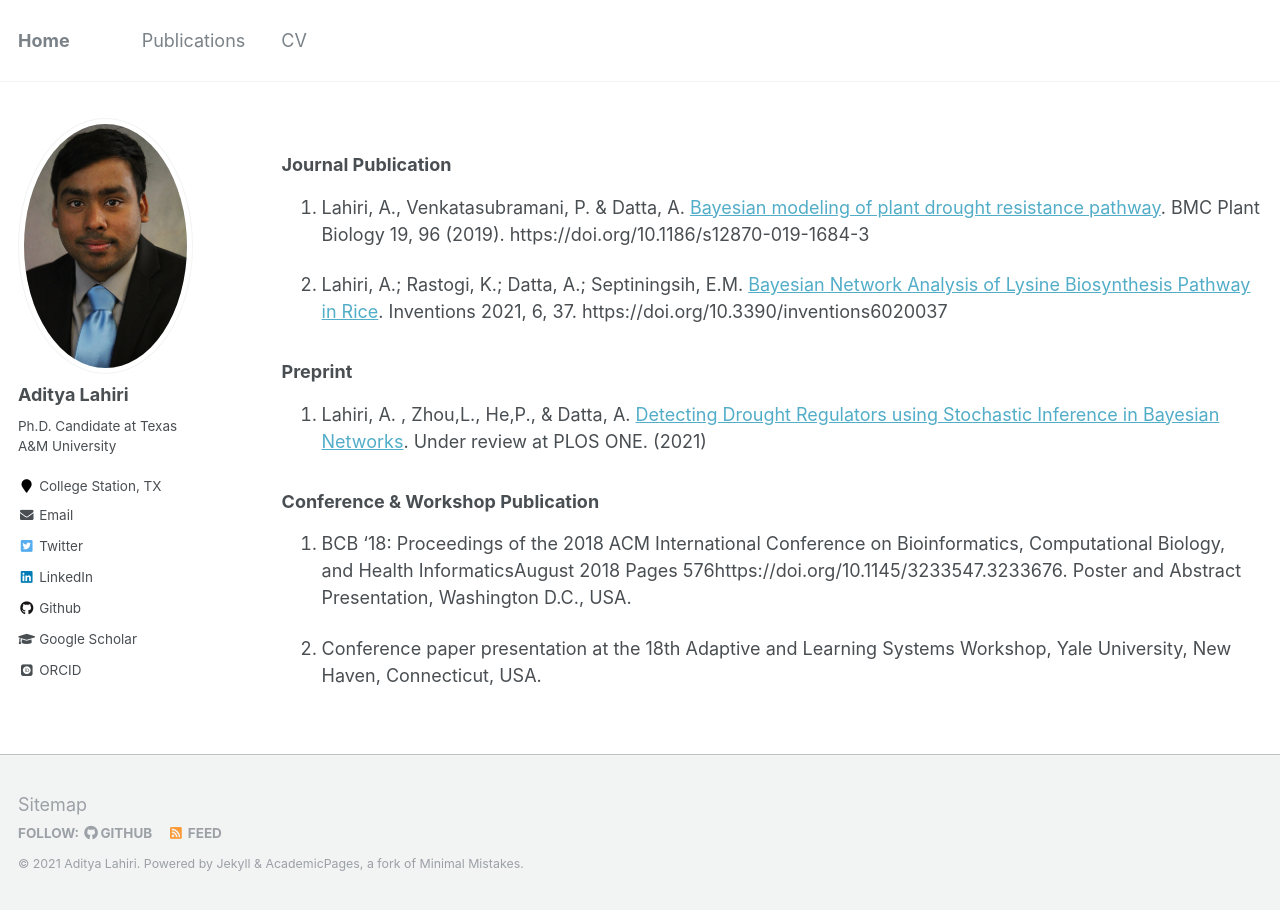
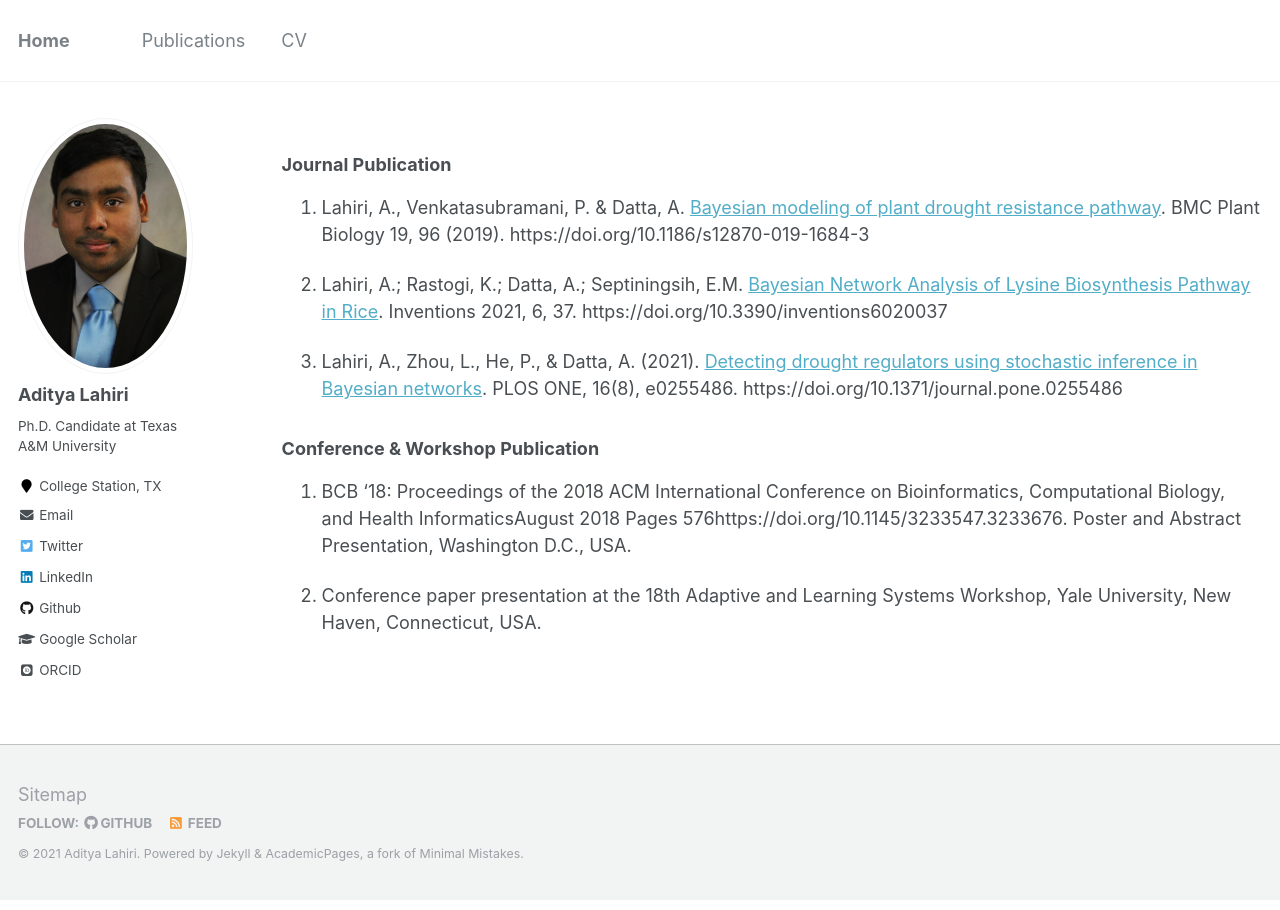
Before and after one commit to adilahiri/lahiri.github.io, a Jekyll site: the page built from _pages/publications.md, in a window 1280 px wide. Built offline with Jekyll 4.4.1, drawn with Linux system fonts in a browser that asks for light colours; some web fonts are replaced.

Commit message:
updated publication for plos

```diff
--- a/_pages/publications.md
+++ b/_pages/publications.md
@@ -11,9 +11,7 @@ BMC Plant Biology 19, 96 (2019). https://doi.org/10.1186/s12870-019-1684-3
 2. Lahiri, A.; Rastogi, K.; Datta, A.; Septiningsih, E.M. [Bayesian Network Analysis of Lysine Biosynthesis Pathway in Rice](https://www.mdpi.com/2411-5134/6/2/37).
 Inventions 2021, 6, 37. https://doi.org/10.3390/inventions6020037
 
-### Preprint
-3. Lahiri, A. , Zhou,L., He,P., & Datta, A. [Detecting Drought Regulators using Stochastic Inference in Bayesian Networks]( https://www.researchsquare.com/article/rs-73056/v2).
-Under review at PLOS ONE. (2021)
+3. Lahiri, A., Zhou, L., He, P., & Datta, A. (2021). [Detecting drought regulators using stochastic inference in Bayesian networks](https://journals.plos.org/plosone/article?id=10.1371/journal.pone.0255486). PLOS ONE, 16(8), e0255486. https://doi.org/10.1371/journal.pone.0255486
 
 
 ### Conference & Workshop Publication
```
